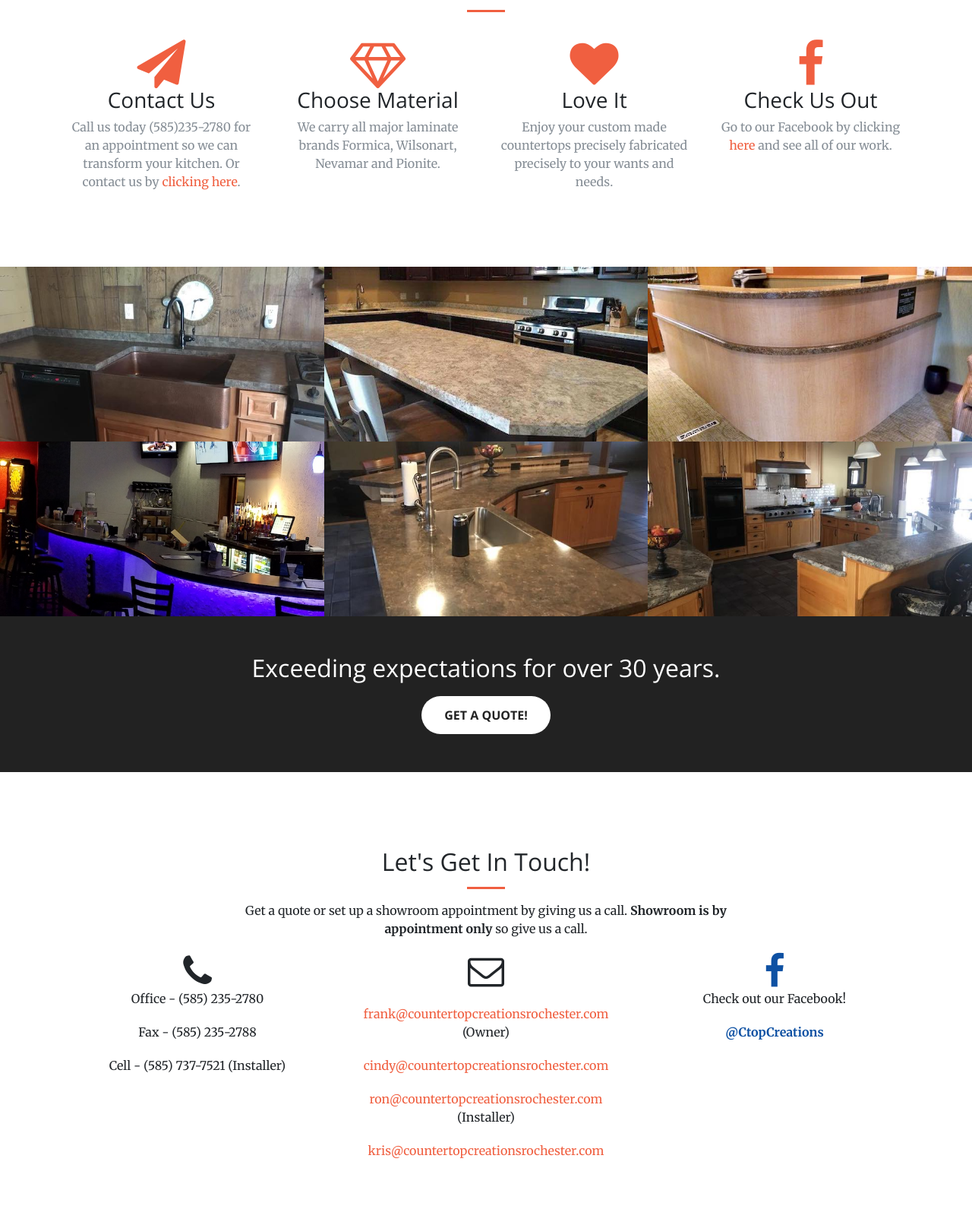
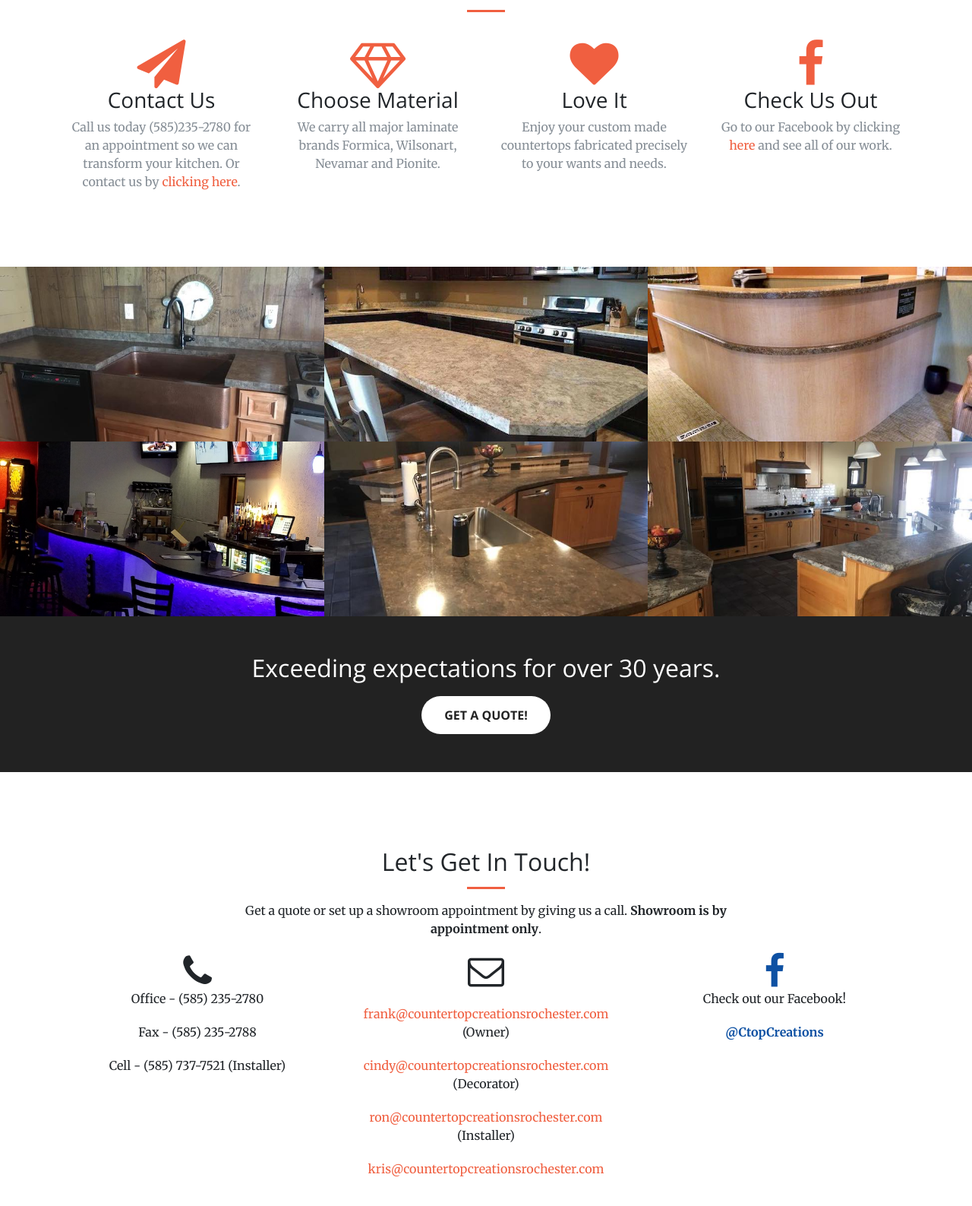
Before and after one commit to maxcpost/CountertopCreationsSite, a plain HTML site: page index.html in a window 1280 px wide. Shown: the part 1470-3057 px from the top of the page at 76% size. Drawn offline with nearby package versions, Linux system fonts and the light colour scheme.

Commit message:
client changes
Looks good just a couple minor things under love it can you take out precisely before fabricated under get in touch after showroom appointment can you take out so give us a call and in the paragraph in the beginning after Karran it should say asa well as and lastly under my email can you put decorator   I will see if I can get the artwork emailed directly to you from the guy who does our business cards otherwise I sent you a picture and it looks great thanks so much for doing it so quickly
Cindy

```diff
--- a/index.html
+++ b/index.html
@@ -70,7 +70,7 @@
           <div class="col-lg-8 mx-auto text-center">
             <h2 class="section-heading text-white">We've got what you need!</h2>
             <hr class="light">
-            <p class="text-faded">Frank Martello and Countertop Creations has been proud to serve all of Rochester, NY and the surrounding area for 30 years, using our vast experience to fit your individual countertop needs. We specialize in luxurious bevel-edge and crescent edge laminate countertops to give a stone or granite look at a fraction of the cost, shown with an elegant under-mount sink from Karran®, as well custom laminate cabinets for medical offices and reception desks of any size. We offer our clients personal service, product delivery, and even expert installation. Why not cut out the middleman and buy right from the manufacturer. If you can imagine it, we can build it for you. Call today for pricing and to set up a showroom appointment!</p>
+            <p class="text-faded">Frank Martello and Countertop Creations has been proud to serve all of Rochester, NY and the surrounding area for 30 years, using our vast experience to fit your individual countertop needs. We specialize in luxurious bevel-edge and crescent edge laminate countertops to give a stone or granite look at a fraction of the cost, shown with an elegant under-mount sink from Karran®, as well as custom laminate cabinets for medical offices and reception desks of any size. We offer our clients personal service, product delivery, and even expert installation. Why not cut out the middleman and buy right from the manufacturer. If you can imagine it, we can build it for you. Call today for pricing and to set up a showroom appointment!</p>
             <a class="btn btn-default btn-xl js-scroll-trigger" href="#services">Get Started!</a>
           </div>
         </div>
@@ -107,7 +107,7 @@
             <div class="service-box">
               <i class="fa fa-4x fa-heart text-primary sr-icons"></i>
               <h3>Love It</h3>
-              <p class="text-muted">Enjoy your custom made countertops precisely fabricated precisely to your wants and needs.</p>
+              <p class="text-muted">Enjoy your custom made countertops fabricated precisely to your wants and needs.</p>
             </div>
           </div>
           <div class="col-lg-3 col-md-6 text-center">
@@ -216,7 +216,7 @@
           <div class="col-lg-8 mx-auto text-center">
             <h2 class="section-heading">Let's Get In Touch!</h2>
             <hr class="primary">
-            <p>Get a quote or set up a showroom appointment by giving us a call. <b>Showroom is by appointment only</b> so give us a call.</p>
+            <p>Get a quote or set up a showroom appointment by giving us a call. <b>Showroom is by appointment only</b>.</p>
           </div>
         </div>
         <div class="row">
@@ -230,7 +230,7 @@
             <i class="fa fa-envelope-o fa-3x sr-contact"></i>
             <p>
               <p><a href="mailto:frank@countertopcreationsrochester.com">frank@countertopcreationsrochester.com</a>  (Owner)</p>
-              <p><a href="mailto:cindy@countertopcreationsrochester.com">cindy@countertopcreationsrochester.com</a></p>
+              <p><a href="mailto:cindy@countertopcreationsrochester.com">cindy@countertopcreationsrochester.com</a>  (Decorator)</p>
               <p><a href="mailto:ron@countertopcreationsrochester.com">ron@countertopcreationsrochester.com</a>  (Installer)</p>
               <p><a href="mailto:kris@countertopcreationsrochester.com">kris@countertopcreationsrochester.com</a></p>
             </p>
```
